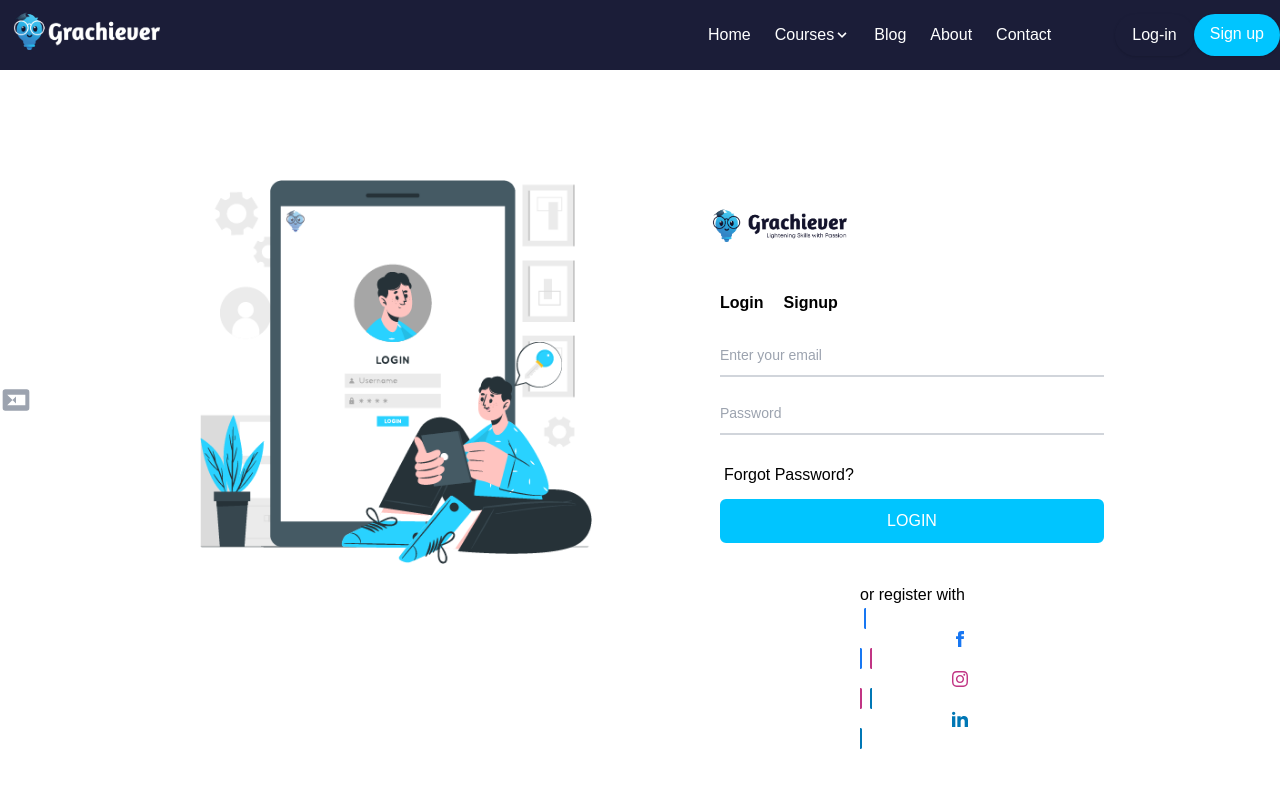
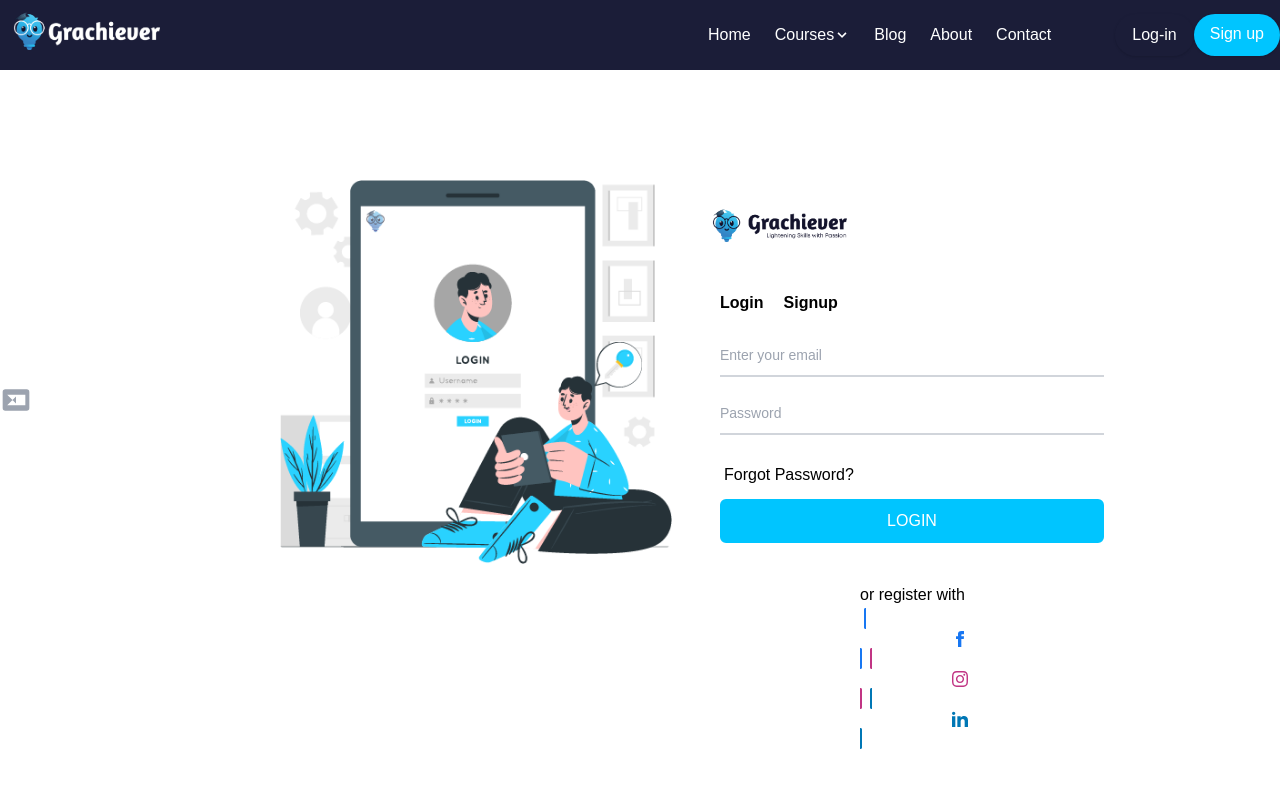
Before and after one commit to Ramnivas9753/Grachiever, a React (Create React App) app: page /login in a window 1280 px wide. Shown: the top 800 px of the page. Built offline with nearby package versions, Linux system fonts and the light colour scheme.

Commit message:
forms image update

```diff
--- a/src/Components/Login.js
+++ b/src/Components/Login.js
@@ -28,7 +28,7 @@ function LoginAndRegister({ onLogin, onRegister }) {
     <section className="p-0 sm:p-0 md:p-10 lg:p-10 mt-5">
       <div className="h-auto grid grid-cols-1 md:grid-cols-1 lg:grid-cols-2" >
         <div className=" md:mt-10">
-          <img src={login} className='lg:h-96 max-w-full mt-20 mb-40 mx-40 ' />
+          <img src={login} className='lg:h-96 max-w-full my-20 mb-40 mx-60 ' />
         </div>
         <div className=" lg:h-96 md:h-full  mx-5 sm:mx-5 md:mx-10 lg:mx-10  p-5 bg-white rounded-md items-center mb-40 mt-40  ">
           {/* <h2 className="text-xl font-medium mb-4">{isLogin ? 'Login' : 'Register'}</h2> */}
--- a/src/Components/Signup.js
+++ b/src/Components/Signup.js
@@ -28,7 +28,7 @@ function LoginAndRegister({ onLogin, onRegister }) {
     <section className="p-0 sm:p-0 md:p-10 lg:p-10 mt-5">
       <div className="h-auto grid grid-cols-1 md:grid-cols-1 lg:grid-cols-2" >
         <div className=" md:mt-10">
-          <img src={login} className='lg:h-96 max-w-full mt-20 mb-40 mx-40 ' />
+          <img src={login} className='lg:h-96 max-w-full mt-20 mb-40 mx-60 mt-10' />
         </div>
         <div className=" lg:h-96 md:h-full  mx-5 sm:mx-5 md:mx-10 lg:mx-10  p-5 bg-white rounded-md items-center mb-40 mt-40  ">
           {/* <h2 className="text-xl font-medium mb-4">{isLogin ? 'Login' : 'Register'}</h2> */}
```
